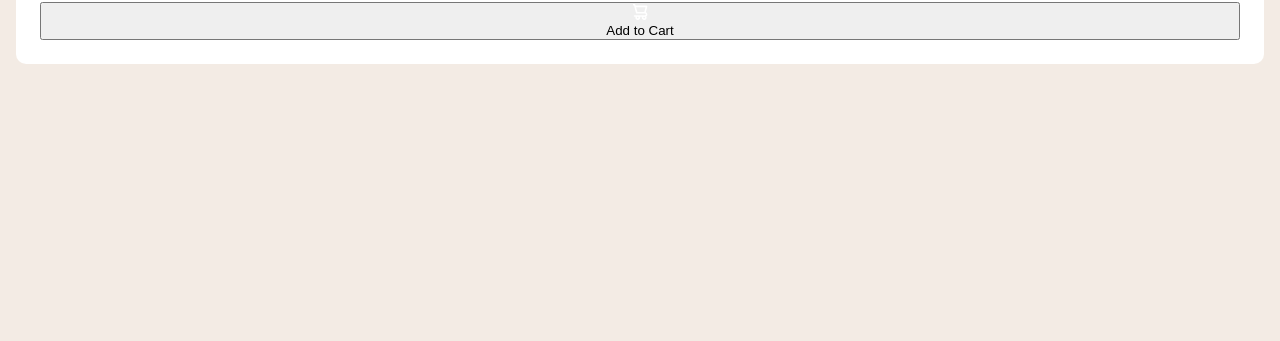
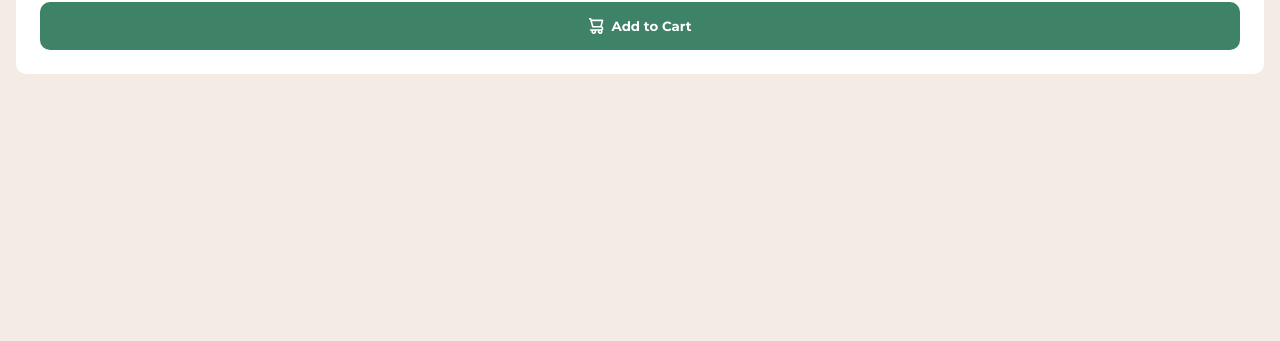
Before and after one commit to claramarsango/202301w2ch1-clara-marsango, a website: page index.html in a window 1280 px wide. Shown: the part 459-800 px from the top of the page. Drawn offline with Linux system fonts and the light colour scheme.

Commit message:
add button style

```diff
--- a/style.css
+++ b/style.css
@@ -77,3 +77,19 @@ body {
   font-size: 0.75rem;
   text-decoration: line-through;
 }
+
+.info__shop-item {
+  display: flex;
+  justify-content: center;
+  gap: 0.5rem;
+  background-color: rgb(62, 130, 104);
+  border: 0;
+  border-radius: 10px;
+  padding: 1rem;
+}
+
+.shop-item__text {
+  font-family: Montserrat;
+  font-weight: 700;
+  color: white;
+}
```
